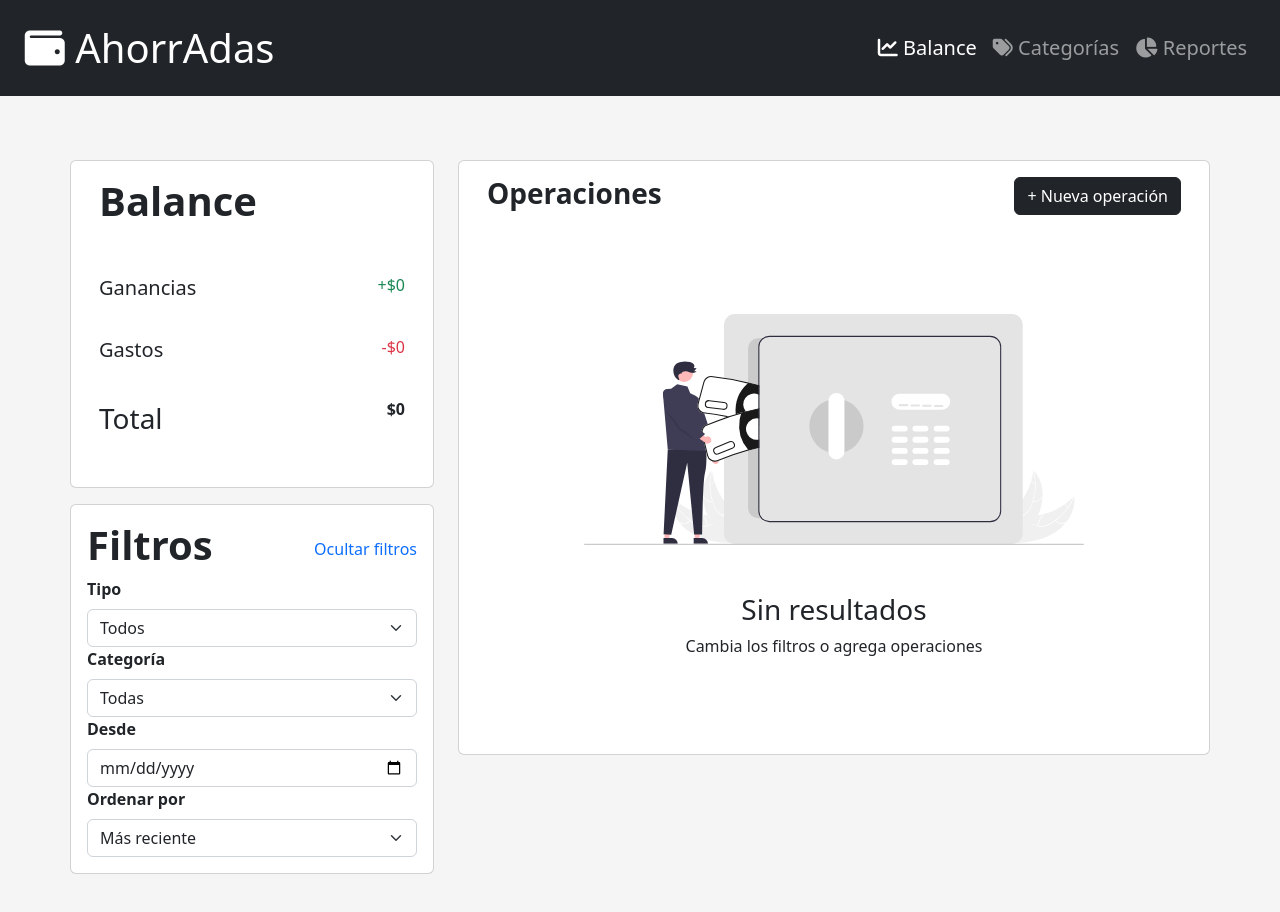
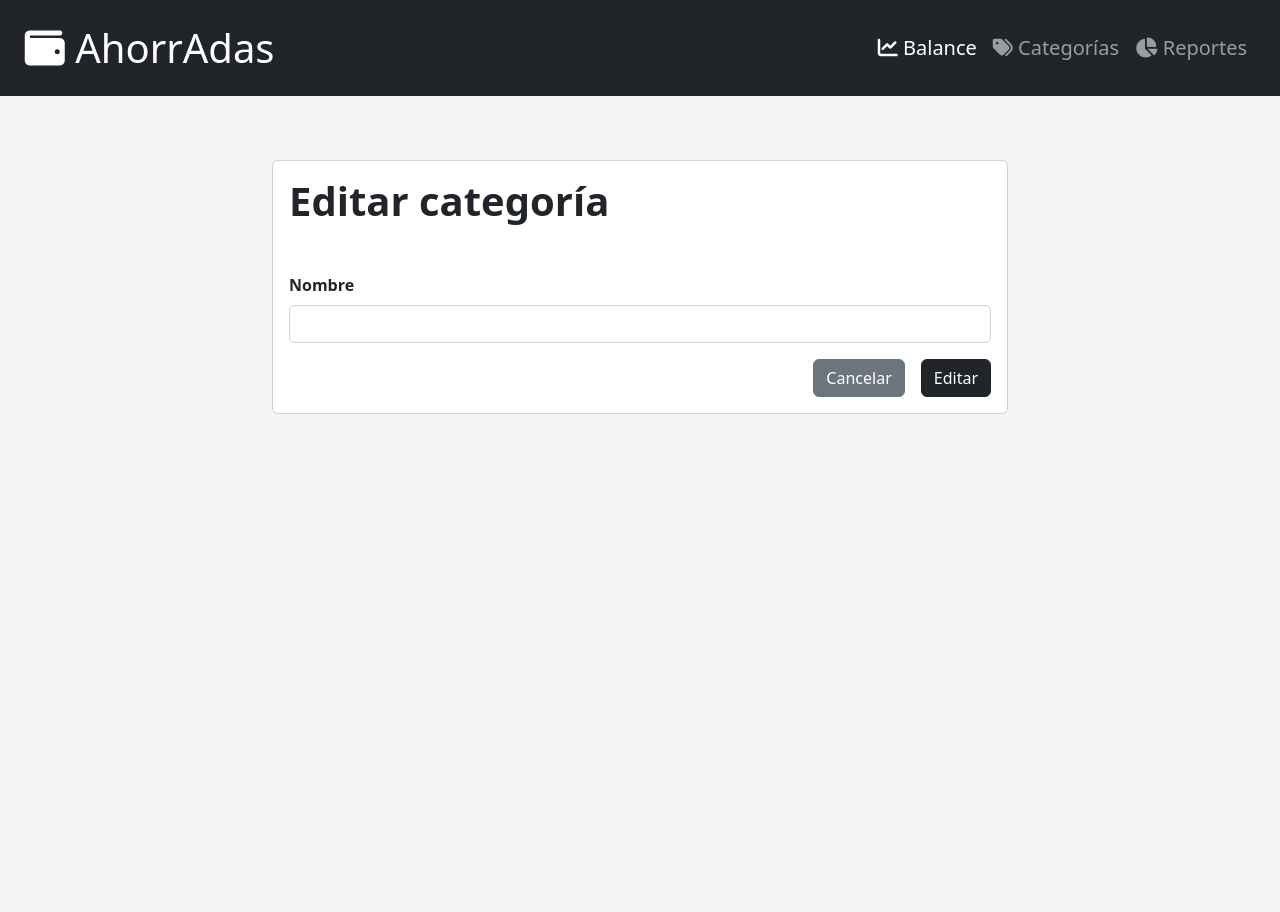
Before and after one commit to StefaniaDiazV/proyecto-ahorradas, a plain HTML site: page index.html in a window 1280 px wide. After the commit the page ends 800 px from the top, so only its background shows below. Drawn offline with nearby package versions, Linux system fonts and the light colour scheme.

Commit message:
Update/Estilando tarjera Editar categoría

```diff
--- a/index.html
+++ b/index.html
@@ -225,6 +225,37 @@
     </main>
 
     <!-- *********************************************
+                    EDITAR-CATEGORÍAS
+    ********************************************* -->
+
+    <main id="editar-categorias" class="tarjetas">
+        <section>
+            <div class="container ">
+                <div class="row d-flex justify-content-center">
+                    <div class="col-sm-12 col-md-12 col-lg-8 ">
+                        <div class="card">
+                            <div class="card-body">
+                                <h2 class="fw-bolder fs-1 titulos-tarjetas">Editar categoría</h2>
+                                <form>
+                                    <div class="mb-3">
+                                      <label for="editar-nombre-categoria" class="form-label fw-bold">Nombre</label>
+                                      <input type="text" class="form-control" id="editar-nombre-categoria">
+                                    </div>
+                                    <div  class="d-flex flex-row-reverse">
+                                        <button type="button" class="btn btn-dark">Editar</button>
+                                        <button type="button" class="btn btn-secondary margen-derecho">Cancelar</button>
+                                    </div>
+                                </form>
+                            </div>
+                        </div>
+                    </div>
+                </div>
+            </div>
+        </section>
+    </main>
+
+
+    <!-- *********************************************
                     VISTA-REPORTES
     ********************************************* -->
 
--- a/style.css
+++ b/style.css
@@ -18,11 +18,15 @@ body{
 /* ***** ESTILOS GENERALES  DE TARJETAS ***** */
 
 #balance{
-    display: block;
+    display: none;
 }
 
 #categorias{
     display: none;
+}
+
+.editar-categorias{
+    display: block;
 }
 
 #reportes{
@@ -92,6 +96,11 @@ body{
     margin-bottom: 2rem;
 }
 
+/* ***** TARGETA-EDITAR-CATEGORIAS ****** */
+
+
+
+
 /* ***** TARGETA-BALANCE ****** */
 
 .alineacion-monto{
```
